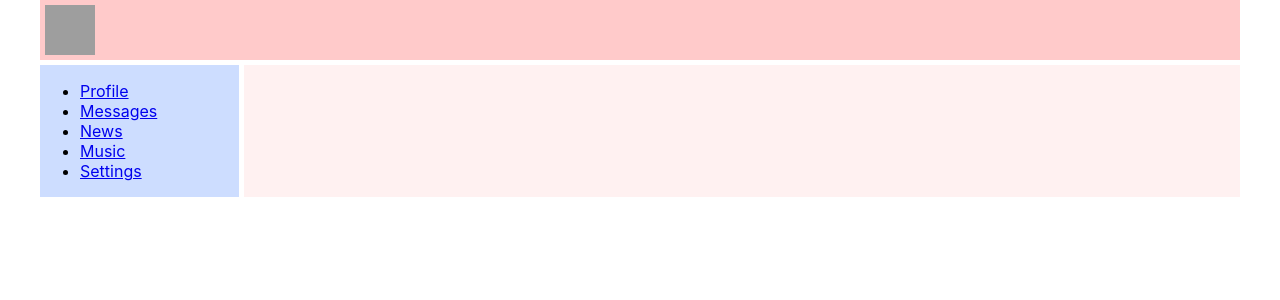
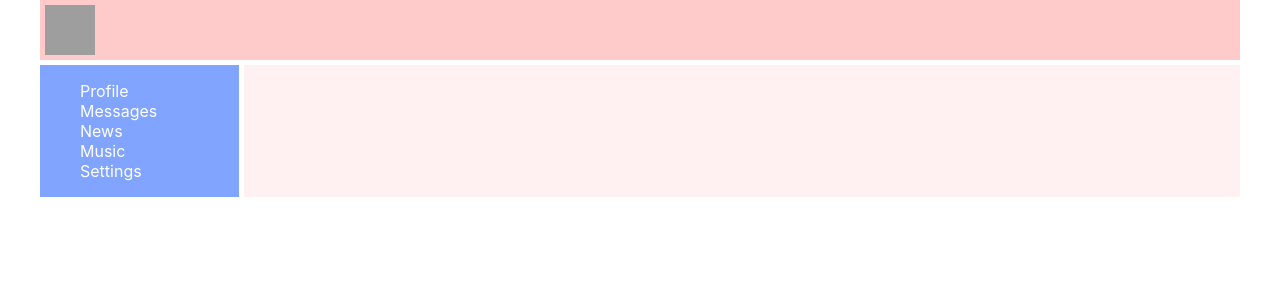
Before and after one commit to YanaSezko/App_samurai_TypeScript, a React (Create React App) app: page / in a window 1280 px wide. Shown: the top 300 px of the page. Built offline with nearby package versions, Linux system fonts and the light colour scheme; grey boxes are pictures that could not be loaded.

Commit message:
20.NavLink

```diff
--- a/src/components/Navbar/Navdar.module.css
+++ b/src/components/Navbar/Navdar.module.css
@@ -1,4 +1,16 @@
 .nav{
+    color: #fff;
     grid-area: n;
-    background-color: #cdddff;
+    background-color: #80a4ff;
+
 }
+.nav ul{
+    list-style: none;
+ }
+.nav a{
+    text-decoration: none;
+color: #fff;
+}
+.nav a.active{
+    color: #ffcaca;
+}
--- a/src/components/Navbar/Navdar.tsx
+++ b/src/components/Navbar/Navdar.tsx
@@ -1,15 +1,18 @@
 import React from "react";
 import s from './Navdar.module.css'
+import {NavLink} from "react-router-dom";
 
-const Navbar=()=>{
-    return(
+const Navbar = () => {
+    return (
         <nav className={s.nav}>
             <ul>
-                <li><a href="/profile">Profile</a></li>
-                <li><a href="/dialogs">Messages</a></li>
-                <li><a href="#">News</a></li>
-                <li><a href="#">Music</a></li>
-                <li><a href="#">Settings</a></li>
+                <li><NavLink to="/profile" activeClassName={s.active}
+                >Profile</NavLink></li>
+                <li><NavLink to="/dialogs" activeClassName={s.active}
+                >Messages</NavLink></li>
+                <li><NavLink to="#">News</NavLink></li>
+                <li><NavLink to="#">Music</NavLink></li>
+                <li><NavLink to="#">Settings</NavLink></li>
             </ul>
         </nav>
     )
```
